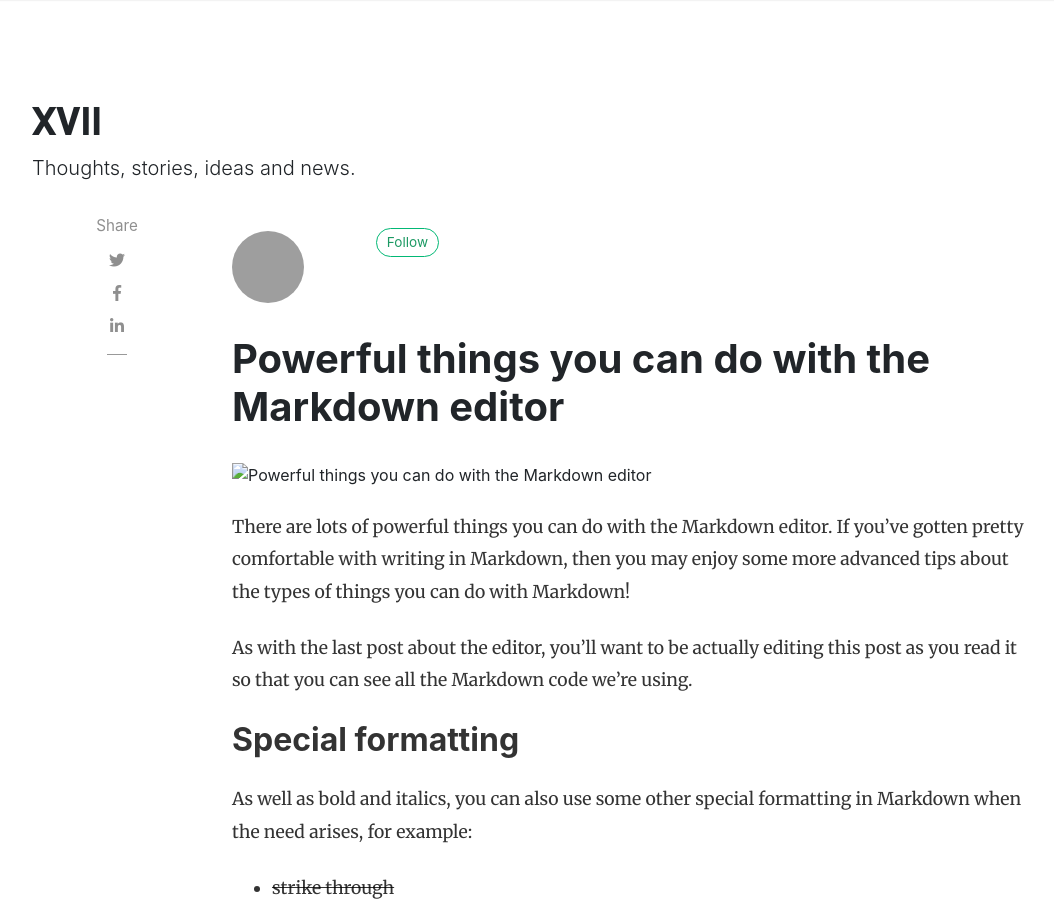
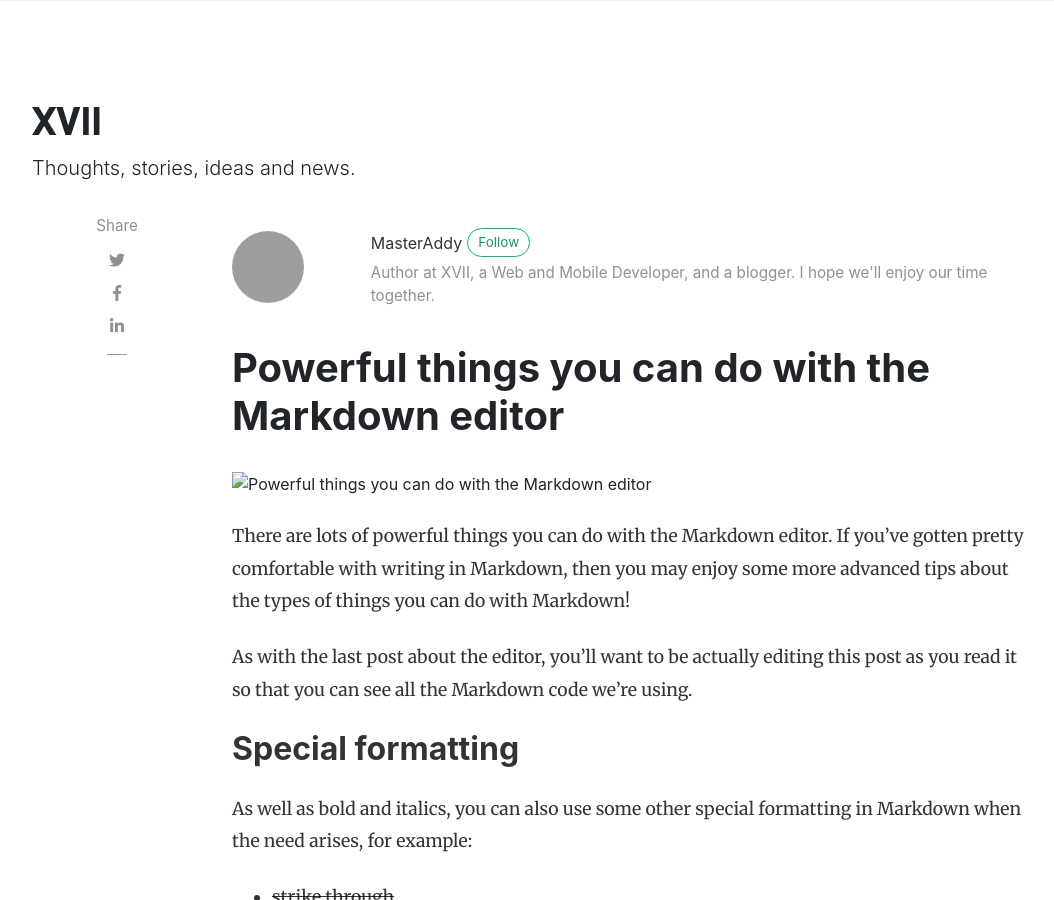
Before and after one commit to eliteaddy/eliteaddy.github.io, a Jekyll site: the page built from _posts/2018-06-12-powerful-things-markdown-editor.md, in a window 1280 px wide and 900 px high. Shown: the whole window, without its empty margins (53-1107 px from the left). Built offline with Jekyll 4.4.1, drawn with Linux system fonts in a browser that asks for light colours; nearby versions of some CDN libraries; comment, search, counter and statistics services are not loaded; grey boxes are pictures that could not be loaded.

Commit message:
Update from Forestry.io Adesile Isaiah Ayomide updated _posts/2018-06-12-powerful-things-markdown-editor.md

```diff
--- a/_posts/2018-06-12-powerful-things-markdown-editor.md
+++ b/_posts/2018-06-12-powerful-things-markdown-editor.md
@@ -1,9 +1,12 @@
 ---
 layout: post
-title:  "Powerful things you can do with the Markdown editor"
-author: sal
-categories: [ Jekyll, tutorial ]
+title: Powerful things you can do with the Markdown editor
+author: masteraddy
+categories:
+- Jekyll
+- tutorial
 image: assets/images/16.jpg
+
 ---
 There are lots of powerful things you can do with the Markdown editor. If you've gotten pretty comfortable with writing in Markdown, then you may enjoy some more advanced tips about the types of things you can do with Markdown!
 
```
